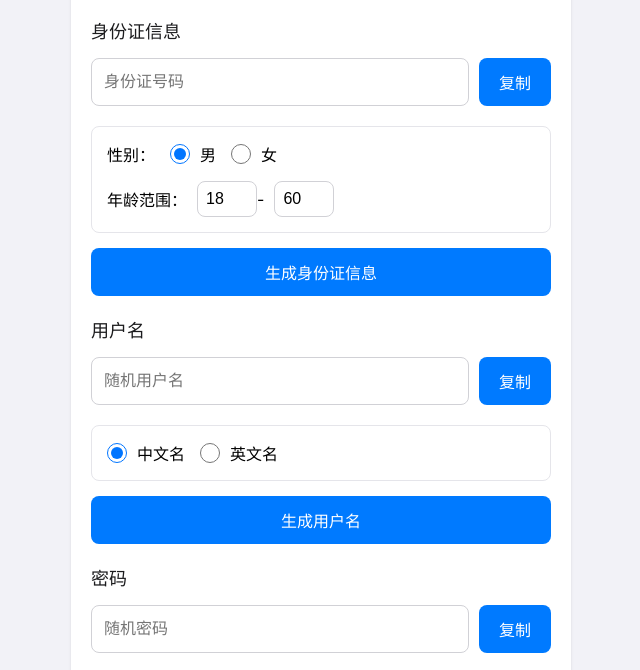
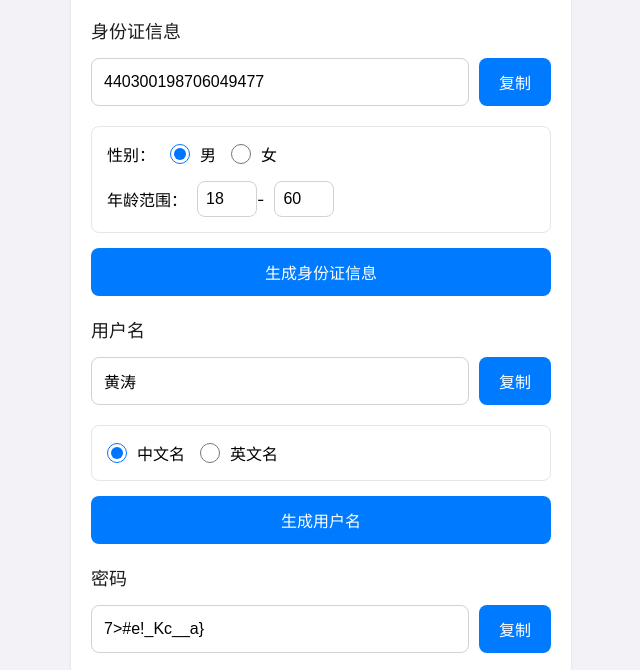
Before and after one commit to marrylate/password-generator, a plain HTML site: page index.html in a window 1280 px wide. Shown: the part 78-748 px from the top of the page, without its empty margins (319-959 px from the left). Drawn offline with Linux system fonts and the light colour scheme.

Commit message:
Add username generator feature

```diff
--- a/index.html
+++ b/index.html
@@ -215,4 +215,120 @@
             const day = String(Math.floor(Math.random() * 28) + 1).padStart(2, '0');
 
             // 生成身份证号
-            const area = areaCode[Math.floor(Math.random() * a
+            const area = areaCode[Math.floor(Math.random() * areaCode.length)];
+            const birth = `${year}${month}${day}`;
+            const sequence = String(Math.floor(Math.random() * 100)).padStart(2, '0');
+            const genderNum = gender === 'male' ?
+                String(Math.floor(Math.random() * 5) * 2 + 1) :
+                String(Math.floor(Math.random() * 5) * 2);
+
+            let idcard = `${area}${birth}${sequence}${genderNum}`;
+
+            // 计算校验码
+            const weights = [7,9,10,5,8,4,2,1,6,3,7,9,10,5,8,4,2];
+            const checkCodes = ['1','0','X','9','8','7','6','5','4','3','2'];
+            let sum = 0;
+            for(let i = 0; i < 17; i++) {
+                sum += parseInt(idcard[i]) * weights[i];
+            }
+            const checkCode = checkCodes[sum % 11];
+
+            idcard += checkCode;
+            document.getElementById('idcard').value = idcard;
+        }
+
+        // 用户名生成函数
+        function generateUsername() {
+            const type = document.querySelector('input[name="usernameType"]:checked').value;
+            let username = '';
+
+            if (type === 'cn') {
+                const firstName = firstNames[Math.floor(Math.random() * firstNames.length)];
+                const lastName = lastNames[Math.floor(Math.random() * lastNames.length)];
+                username = firstName + lastName;
+            } else {
+                const name = engNames[Math.floor(Math.random() * engNames.length)];
+                const suffix = engSuffix[Math.floor(Math.random() * engSuffix.length)];
+                username = name + suffix;
+            }
+
+            document.getElementById('username').value = username;
+        }
+
+        // 密码生成函数
+        function generatePassword() {
+            const length = parseInt(document.getElementById('length').value);
+            const hasUpper = document.getElementById('uppercase').checked;
+            const hasLower = document.getElementById('lowercase').checked;
+            const hasNumbers = document.getElementById('numbers').checked;
+            const hasSymbols = document.getElementById('symbols').checked;
+
+            const upper = 'ABCDEFGHIJKLMNOPQRSTUVWXYZ';
+            const lower = 'abcdefghijklmnopqrstuvwxyz';
+            const numbers = '0123456789';
+            const symbols = '!@#$%^&*()_+-=[]{}|;:,.<>?';
+
+            let chars = '';
+            if (hasUpper) chars += upper;
+            if (hasLower) chars += lower;
+            if (hasNumbers) chars += numbers;
+            if (hasSymbols) chars += symbols;
+
+            if (!chars) {
+                alert('请至少选择一种字符类型！');
+                return;
+            }
+
+            let password = '';
+            for (let i = 0; i < length; i++) {
+                const randomIndex = Math.floor(Math.random() * chars.length);
+                password += chars[randomIndex];
+            }
+
+            document.getElementById('password').value = password;
+        }
+
+        // 复制函数
+        function copyIdcard() {
+            const input = document.getElementById('idcard');
+            input.select();
+            document.execCommand('copy');
+
+            const button = document.getElementById('copyIdcard');
+            button.textContent = '已复制';
+            setTimeout(() => {
+                button.textContent = '复制';
+            }, 1000);
+        }
+
+        function copyUsername() {
+            const input = document.getElementById('username');
+            input.select();
+            document.execCommand('copy');
+
+            const button = document.getElementById('copyUsername');
+            button.textContent = '已复制';
+            setTimeout(() => {
+                button.textContent = '复制';
+            }, 1000);
+        }
+
+        function copyPassword() {
+            const input = document.getElementById('password');
+            input.select();
+            document.execCommand('copy');
+
+            const button = document.getElementById('copy');
+            button.textContent = '已复制';
+            setTimeout(() => {
+                button.textContent = '复制';
+            }, 1000);
+        }
+
+        // 页面加载时自动生成所有内容
+        generateIdcard();
+        generateUsername();
+        generatePassword();
+    </script>
+</body>
+</html>
```
